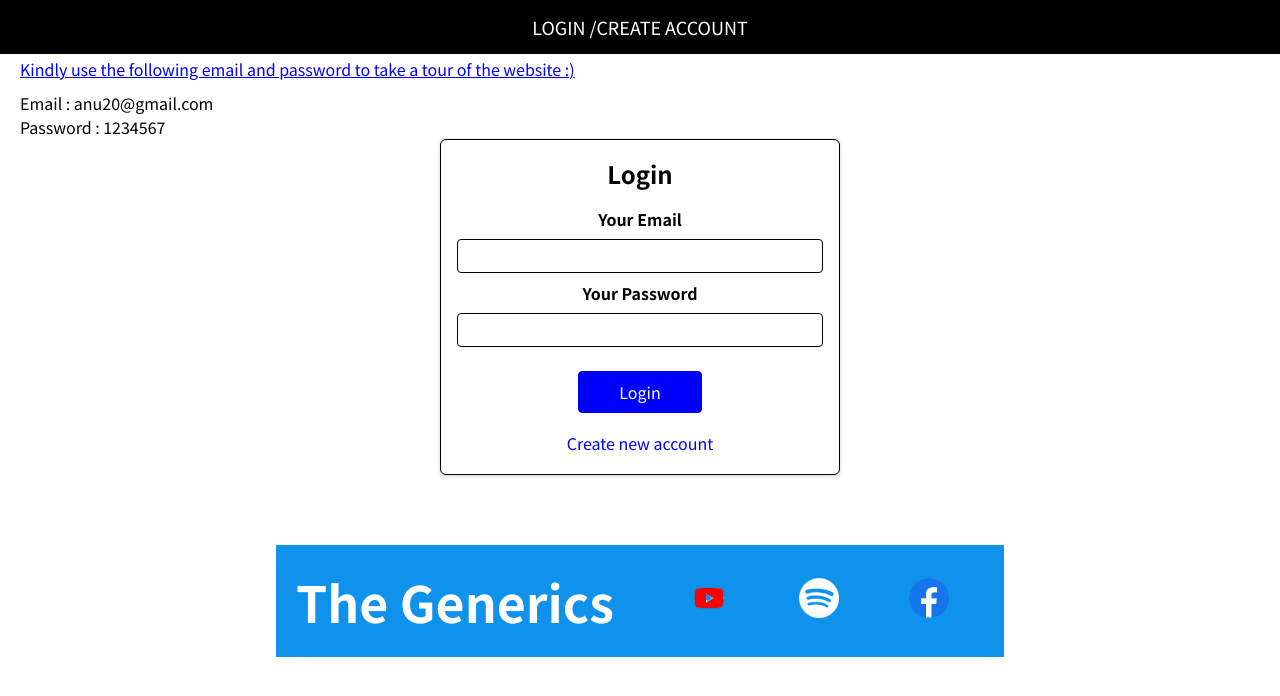
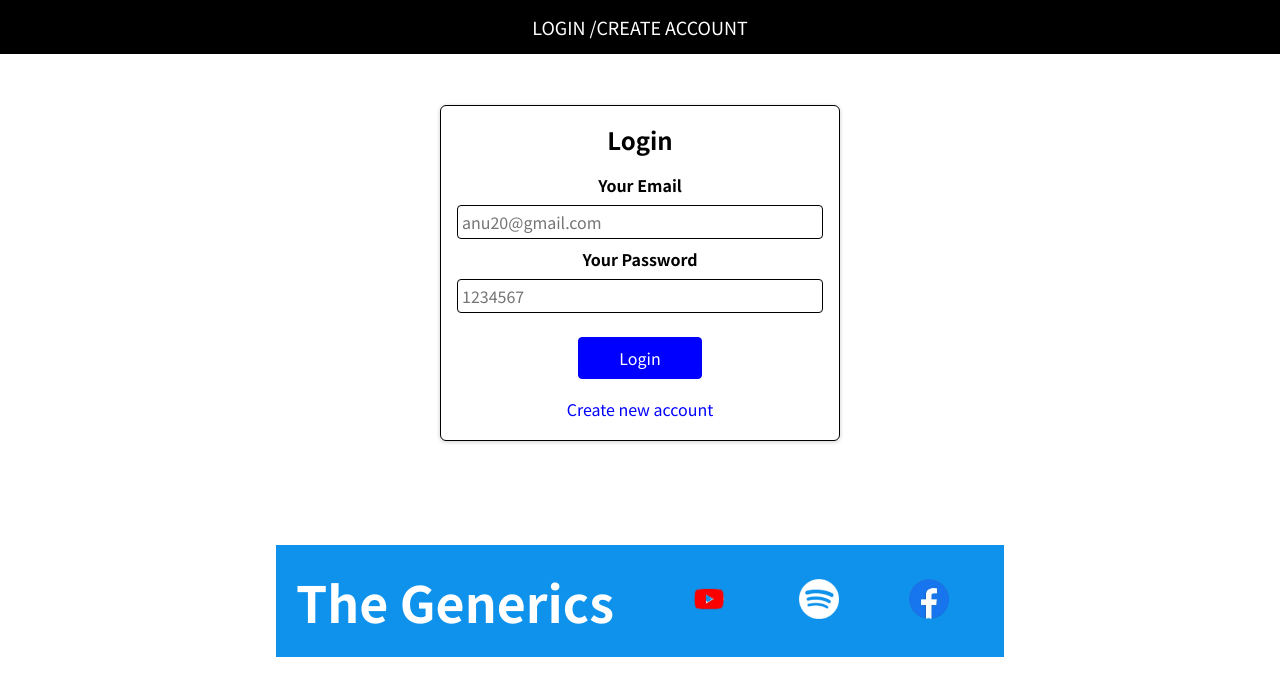
Before and after one commit to GeethasriIrudayasamy/E_Commerce_website, a React (Create React App) app: page / in a window 1280 px wide. Shown: the top 696 px of the page. Built offline with nearby package versions, Linux system fonts and the light colour scheme.

Commit message:
Hoisting The website

```diff
--- a/src/Components/Pages/LoginPage/LoginPage.js
+++ b/src/Components/Pages/LoginPage/LoginPage.js
@@ -64,7 +64,7 @@ const Login = () => {
     return (
         <div>
             <Header />
-            <section
+            {/* <section
                 style={{
                     marginTop: "57px",
                     marginLeft: "20px",
@@ -84,7 +84,7 @@ const Login = () => {
                 <p>Email : anu20@gmail.com</p>
 
                 <p>Password : 1234567</p>
-            </section>
+            </section> */}
             <section className={classes.auth}>
                 <h1>{isLogin ? "Login" : "Sign Up"}</h1>
                 <form onSubmit={submitHandler}>
@@ -93,6 +93,7 @@ const Login = () => {
                         <input
                             type="email"
                             id="email"
+                            placeholder="anu20@gmail.com"
                             required
                             ref={emailInputRef}
                         />
@@ -102,6 +103,7 @@ const Login = () => {
                         <input
                             type="password"
                             id="password"
+                            placeholder="1234567"
                             required
                             ref={passwordInputRef}
                         />
@@ -113,7 +115,9 @@ const Login = () => {
                             </button>
                         )}
                         {isLoading && (
-                            <p style={{ color: "blue" }}>Sending request...</p>
+                            <p style={{ color: "blue", marginBottom: "18px" }}>
+                                Sending request...
+                            </p>
                         )}
 
                         <button
--- a/src/Components/Pages/LoginPage/LoginPage.module.css
+++ b/src/Components/Pages/LoginPage/LoginPage.module.css
@@ -1,5 +1,5 @@
 .auth {
-    margin: auto;
+    margin: 6.55rem auto;
     width: 95%;
     max-width: 25rem;
     border-radius: 6px;
```
Also changed, not shown: firebase.json (added), 43 other files (tests, documents, lock files or other folders).
